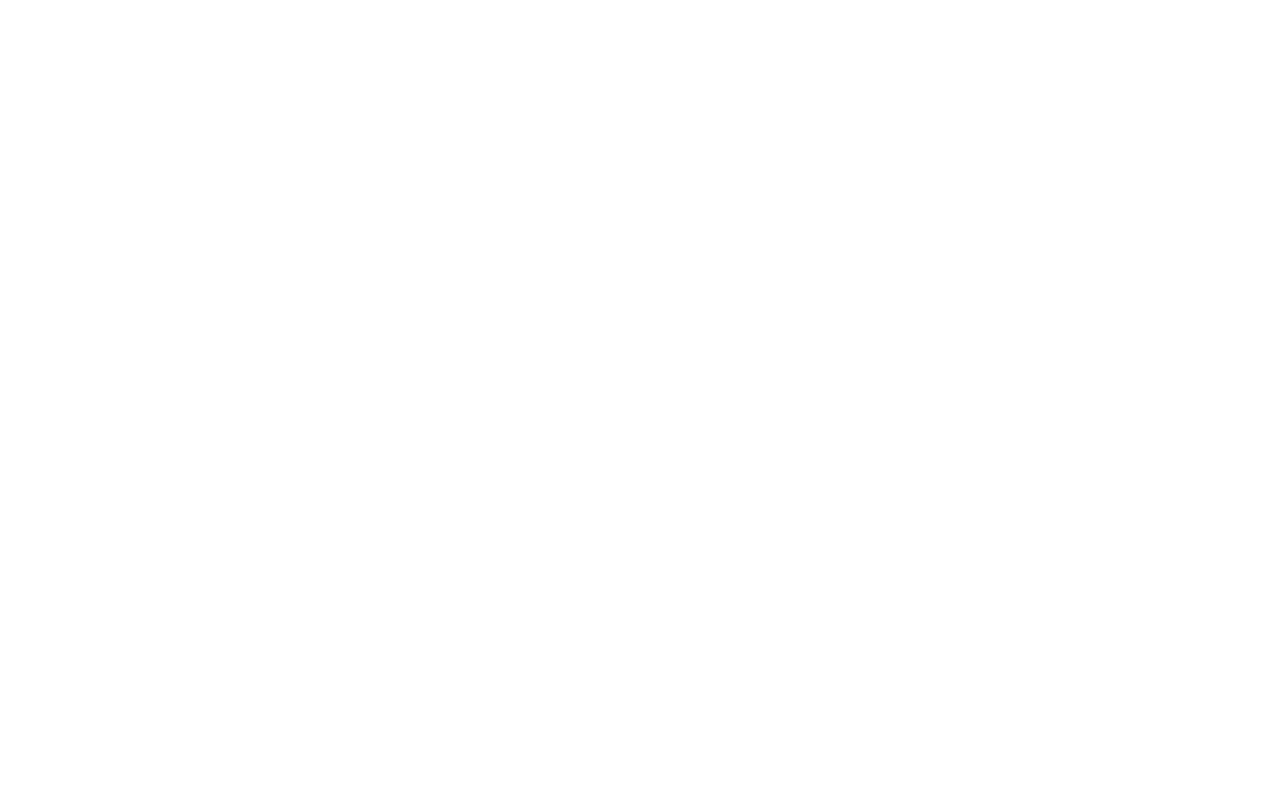
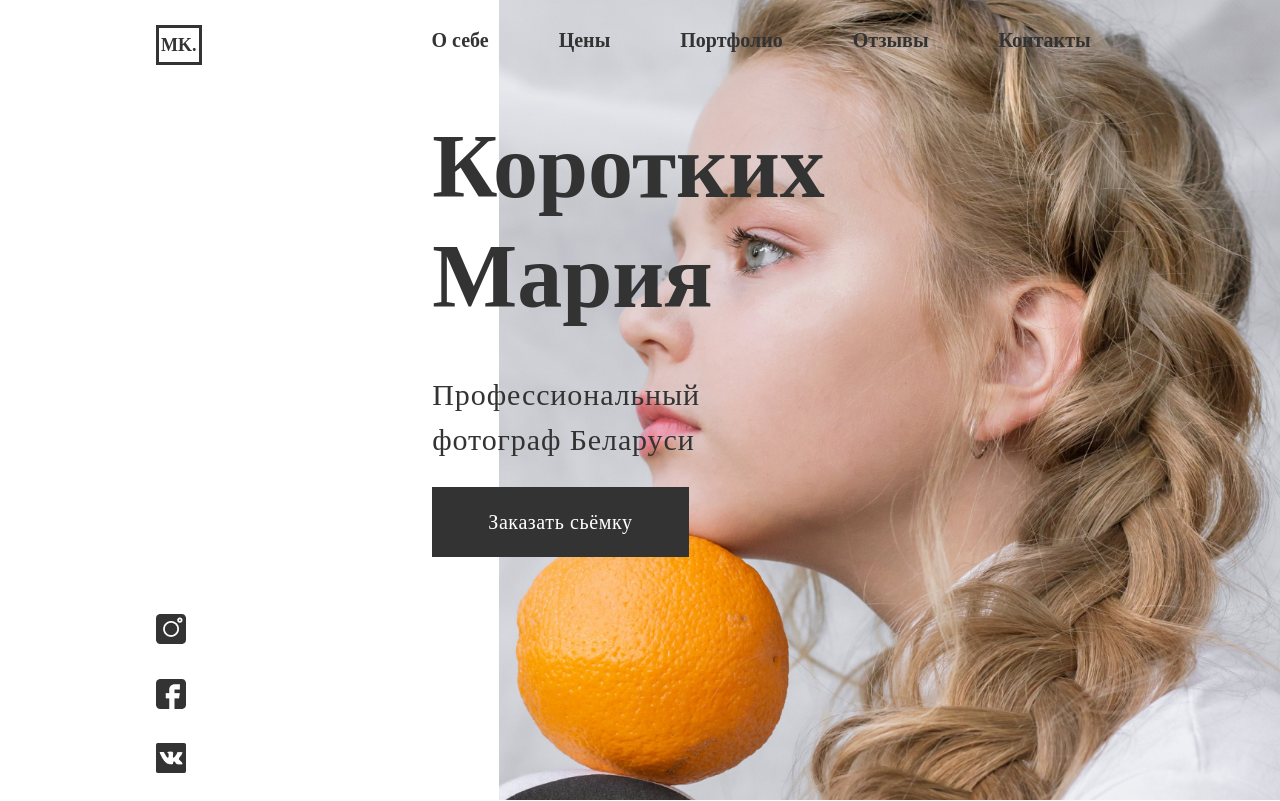
Before and after one commit to ZhenyaDronchenko123123/-Photographer-website, a website built with webpack: page index.html in a window 1280 px wide. Built offline with nearby package versions, Linux system fonts and the light colour scheme.

Commit message:
first block

```diff
--- a/index.html
+++ b/index.html
@@ -1,11 +1,62 @@
 <!DOCTYPE html>
-<html lang="en">
+<html lang="ru">
 <head>
     <meta charset="UTF-8">
     <meta name="viewport" content="width=device-width, initial-scale=1.0">
     <title>Mary</title>
+    <link rel="stylesheet" href="./dist/app.css">
 </head>
 <body>
+    <header>
+        <div class="header__slider">
+            <img src="./img/header.jpg" >
+        </div>
 
+        <div class="header__wrapper">
+
+            <div class="navigation">
+                <span>MK.</span>
+                <nav>
+                    <li>
+                        <a href="#">О себе</a>
+                    </li>
+                    <li>
+                        <a href="#">Цены</a>
+                    </li>
+                    <li>
+                        <a href="#">Портфолио</a>
+                    </li>
+                    <li>
+                        <a href="#">Отзывы</a>
+                    </li>
+                    <li>
+                        <a href="#">Контакты</a>
+                    </li>
+                </nav>
+            </div>
+
+            <div class="title-block">
+                <h1>Коротких Мария</h1>
+                <p>Профессиональный фотограф Беларуси</p>
+                <a href="#">Заказать сьёмку</a>
+            </div>
+
+            <div class="social">
+                <a href="#">
+                    <img src="./img/Group.png" alt="">
+                </a>
+                <a href="#">
+                    <img src="./img/facebook.png" alt="">
+                </a>
+                <a href="#">
+                    <img src="./img/vk.png" alt="">
+                </a>
+            </div>
+        </div>
+    </header>
+
+    <section class="about-me">
+
+    </section>
 </body>
 </html>
--- a/src/index.js
+++ b/src/index.js
@@ -1,6 +1,6 @@
 // JS
+
 import './js/common'
-import './js/slider'
 
 // SCSS
 import './scss/main.scss'
--- a/src/scss/main.scss
+++ b/src/scss/main.scss
@@ -0,0 +1,93 @@
+*{
+    color: #333333;
+}
+header{
+    .header__slider{
+        width: 100%;
+        height: 100vh;
+        display: flex;
+        justify-content: flex-end;
+        position: relative;
+        img{
+            max-width: 100%;
+            max-height: 100%;
+            width: 61%;
+            object-fit: cover;
+        }
+    }
+
+    //content
+
+    .header__wrapper{
+        padding-left: 156px;
+        position: absolute;
+        top: 1px;
+        height: 100vh;
+        display: flex;
+        flex-direction: column;
+        justify-content: space-around;
+        .navigation{
+            display: flex;
+            span{
+                margin-right: 230px;
+                font-weight: bold;
+                font-size: 18px;
+                line-height: 24px;
+                border: 3px solid #333333;
+                padding: 5px 2px;
+            }
+
+            nav{
+                display: flex;
+                li{
+                    a{
+                        margin-right: 70px;
+                        font-weight: bold;
+                        font-size: 20px;
+                        line-height: 30px;
+                    }
+                }
+            }
+        }
+
+
+        .title-block{
+            align-self: center;
+            width: 45%;
+            h1{
+                font-weight: 900;
+                font-size: 90px;
+                line-height: 110px;
+                margin-bottom: 40px;
+            }
+            p{
+                font-size: 30px;
+                line-height: 45px;
+                letter-spacing: 0.03em;
+                margin-bottom: 45px;
+                width: 68%;
+            }
+            a{
+                font-weight: 500;
+                font-size: 20px;
+                line-height: 30px;
+                letter-spacing: 0.03em;
+                color: #FFFFFF;
+                background: #333333;
+                padding: 24px 56px;
+            }
+        }
+
+        .social{
+            display: flex;
+            flex-direction: column;
+            a{
+                margin-top: 30px;
+                img{
+
+                }
+            }
+        }
+
+    }
+}
```
Also changed, not shown: img/Group.png (added), img/facebook.png (added), img/header.jpg (added), img/vk.png (added), src/css/main.css.
